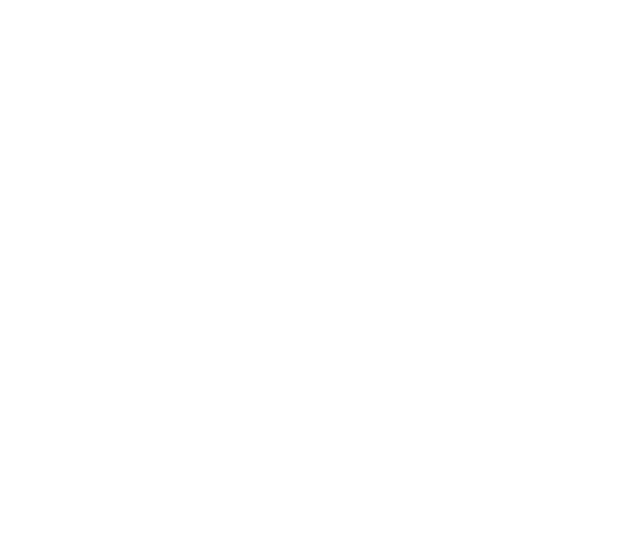
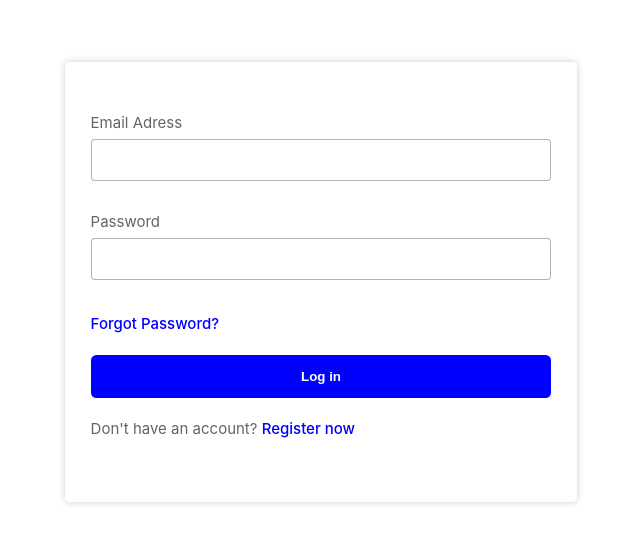
Before and after one commit to nataniel-sawadogo/Wallet, a Vue app: page /login/1 in a window 1280 px wide. Before the commit this address had no page. Shown: the part 118-660 px from the top of the page, without its empty margins (319-959 px from the left). Built offline with nearby package versions, Linux system fonts and the light colour scheme.

Commit message:
Done login

```diff
--- /dev/null
+++ b/src/components/Signin.vue
@@ -0,0 +1,111 @@
+<script setup>
+    import { RouterLink } from 'vue-router';
+</script>
+
+<template>
+    <div id="container">
+
+        <form action="">
+
+            <div class="box">
+
+                <p>Email Adress</p>
+                <input type="text">
+
+            </div>
+
+            <div class="box">
+
+                <p>Password</p>
+                <input type="password">
+
+            </div>
+
+            <div class="box">
+
+                <RouterLink to="/">Forgot Password?</RouterLink>
+
+            </div>
+
+            <div class="box">
+
+                <button>Log in</button>
+
+            </div>
+
+            <div class="box">
+
+                <p>Don't have an account? <span><RouterLink to="/login/signup">Register now</RouterLink></span></p>
+
+            </div>
+
+        </form>
+
+    </div>
+</template>
+
+<style scoped>
+    #container {
+        height: 100vh;
+        width: 100%;
+        display: flex;
+        align-items: center;
+        justify-content: center;
+    }
+
+    form{
+        display: flex;
+        flex-direction: column;
+        align-items: center;
+        justify-content: center;
+        box-shadow: 0px 0px 7px rgba( 0, 0, 0, 0.2 );
+        border-radius: 0.3em;
+        height: 55%;
+        width: 40%;
+        padding-top: 2%;
+    }
+
+    .box{
+        height: 15%;
+        width: 100%;
+        padding: 0 5%;
+    }
+
+
+    input{
+        height: 50%;
+        width: 100%;
+        border: 1px solid rgba( 0, 0, 0, 0.3 );
+        padding-left: 0.8em;
+        border-radius: 0.3em;
+    }
+
+    p{
+        color: rgb(101, 99, 99);
+        padding-bottom: 0.3em;
+    }
+
+
+    button{
+        width: 100%;
+        height: 70%;
+        font-weight: bold;
+    }
+
+    .box:nth-child(3){
+        display: flex;
+        align-items: center;
+    }
+
+    .box:nth-child(1), .box:nth-child(2){
+        height: 20%;
+    }
+
+    .box:nth-child(1){
+        margin-bottom: 2vh;
+    }
+
+    a{
+        font-weight: 500;
+    }
+</style>
--- a/src/components/Signup.vue
+++ b/src/components/Signup.vue
@@ -1,5 +1,8 @@
 <script setup>
     import { RouterLink } from 'vue-router';
+    import { useRouter } from 'vue-router';
+
+    const router = useRouter()
 
     let visible = false
     let type = "password"
@@ -14,6 +17,10 @@
             return type = "password"
         }
         console.log(type, visible);
+    }
+
+    const goToHome = () => {
+        router.push('/')
     }
 </script>
 
@@ -61,13 +68,13 @@
 
             <div class="box">
 
-                <button>Create Account</button>
+                <button @click="goToHome()">Create Account</button>
 
             </div>
 
             <div class="box">
 
-                <p>Already have an account? <span><a href="#">Sign In</a></span></p>
+                <p>Already have an account? <span><RouterLink to="/login/signin">Sign In</RouterLink></span></p>
 
             </div>
 
@@ -88,6 +95,10 @@
     p{
         color: rgb(101, 99, 99);
         padding-bottom: 0.3em;
+    }
+
+    a{
+        font-weight: 500;
     }
 
     .box{
@@ -132,7 +143,10 @@
 
     button{
         height: 50%;
-        width: 100%;
+        width: 90%;
+        font-weight: bold;
+        position: absolute;
+        bottom: 0.2vh;
     }
 
     .fa-eye-slash{
--- a/src/router/index.js
+++ b/src/router/index.js
@@ -1,6 +1,7 @@
 import { createRouter, createWebHistory } from 'vue-router'
 import HomeView from '../views/HomeView.vue'
 import Login from '../views/Login.vue'
+import NotFound from '../views/404View.vue'
 
 const router = createRouter({
   history: createWebHistory(import.meta.env.BASE_URL),
@@ -11,9 +12,14 @@
       component: HomeView
     },
     {
-     path: '/login/signup',
-     name: 'signup',
-     component: Login
+      path: '/login/:logorsign',
+      name: 'login',
+      component: Login
+    },
+    {
+      path: "/:catchall(.*)*",
+      name: 'notfound',
+      component: NotFound
     }
   ]
 })
--- /dev/null
+++ b/src/views/404View.vue
@@ -0,0 +1,7 @@
+<template>
+    <div>
+        <h1>
+            Page not Found
+        </h1>
+    </div>
+</template>
--- a/src/views/Login.vue
+++ b/src/views/Login.vue
@@ -1,7 +1,16 @@
 <script setup>
+    import { RouterLink , RouterView , useRoute} from 'vue-router';
     import Signup from '../components/Signup.vue'
+    import Signin from '../components/Signin.vue';
+    import { computed } from 'vue';
+
+    const route = useRoute()
+    console.log(route);
+    const routeName = computed(() => route.params.logorsign)
+    console.log(routeName);
 </script>
 
 <template>
-    <Signup />
+    <Signup v-if="routeName === 'signup'"/>
+    <Signin v-else />
 </template>
```
Also changed, not shown: src/components/OTP.vue (added, +19 -0 lines).
